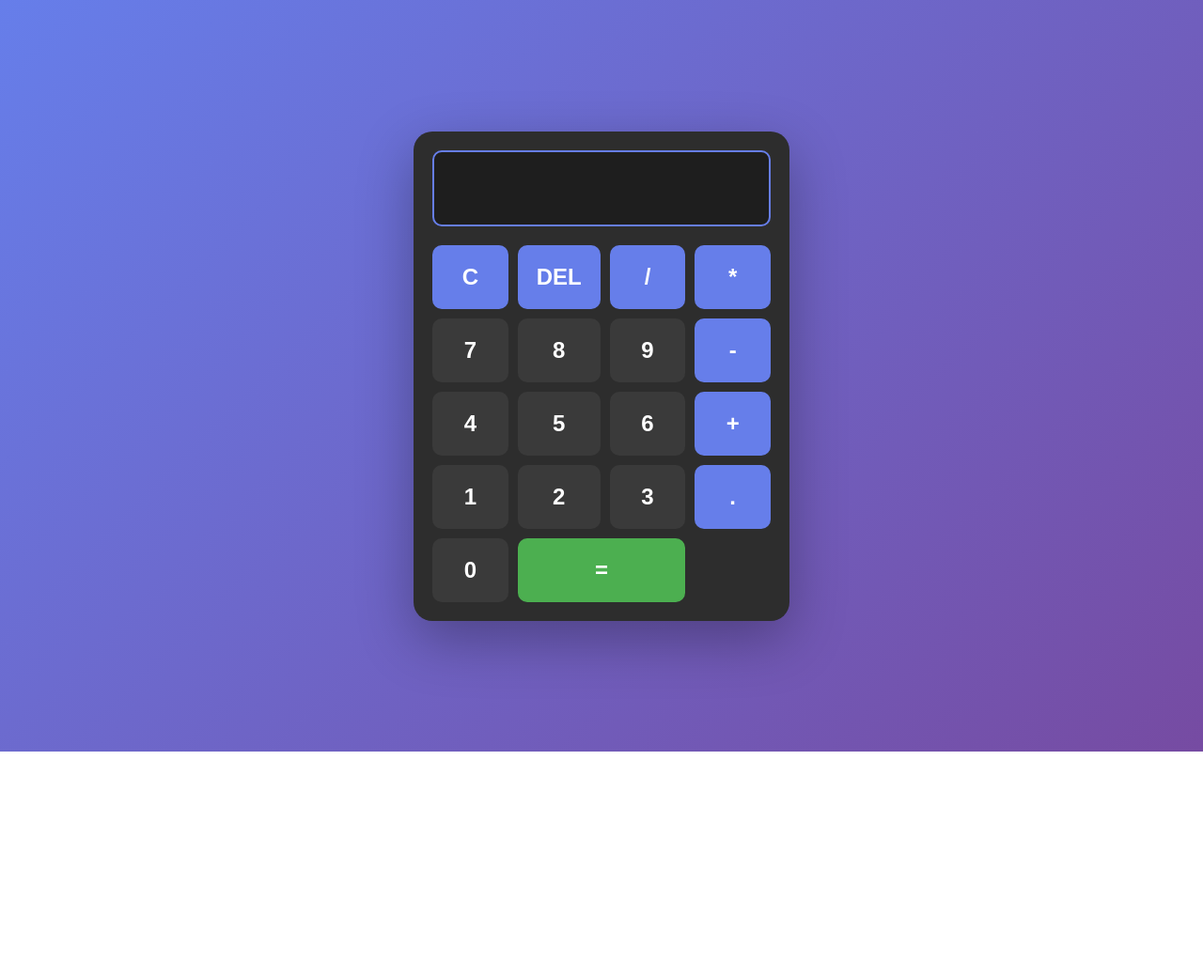
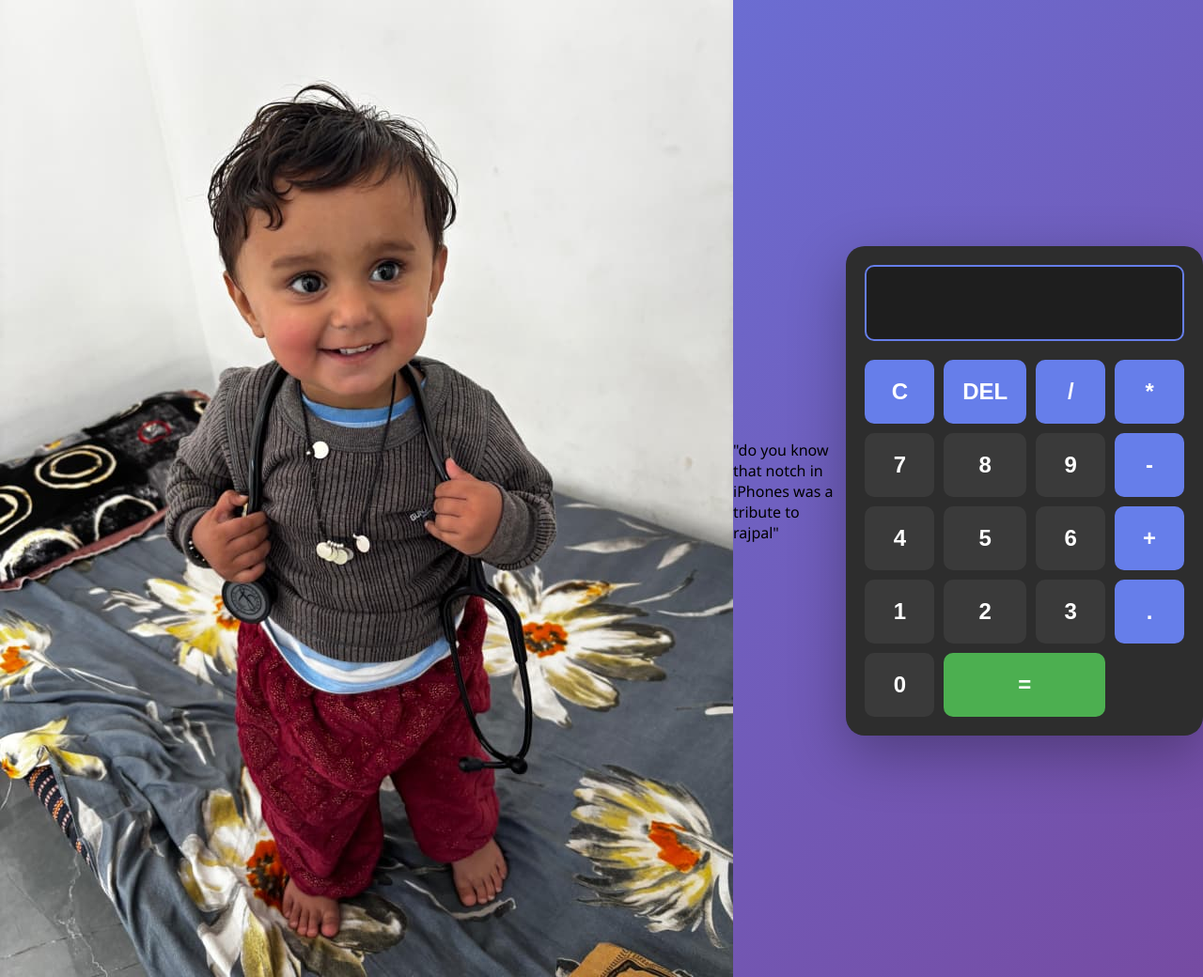
Before and after one commit to bhupimoond958-arch/calculator_bt_bhupi, a plain HTML site: page index.html in a window 1280 px wide. Shown: the top 1040 px of the page at 94% size. Before the commit the page ends 800 px from the top, so only its background shows below. Drawn offline with Linux system fonts and the light colour scheme.

Commit message:
Update title and add splash screen with image

```diff
--- a/index.html
+++ b/index.html
@@ -3,10 +3,16 @@
 <head>
     <meta charset="UTF-8">
     <meta name="viewport" content="width=device-width, initial-scale=1.0">
-    <title>Simple Calculator</title>
+    <title>Rajpal's Tribute Calculator</title>
     <link rel="stylesheet" href="styles.css">
 </head>
 <body>
+    <div id="splash-screen">
+        <img src="Cute_Girl.jpeg" alt="Hello!">
+    </div>
+
+    <p class="custom-quote">"do you know that notch in iPhones was a tribute to rajpal"</p>
+
     <div class="calculator">
         <div class="display">
             <input type="text" id="display" readonly>
```
